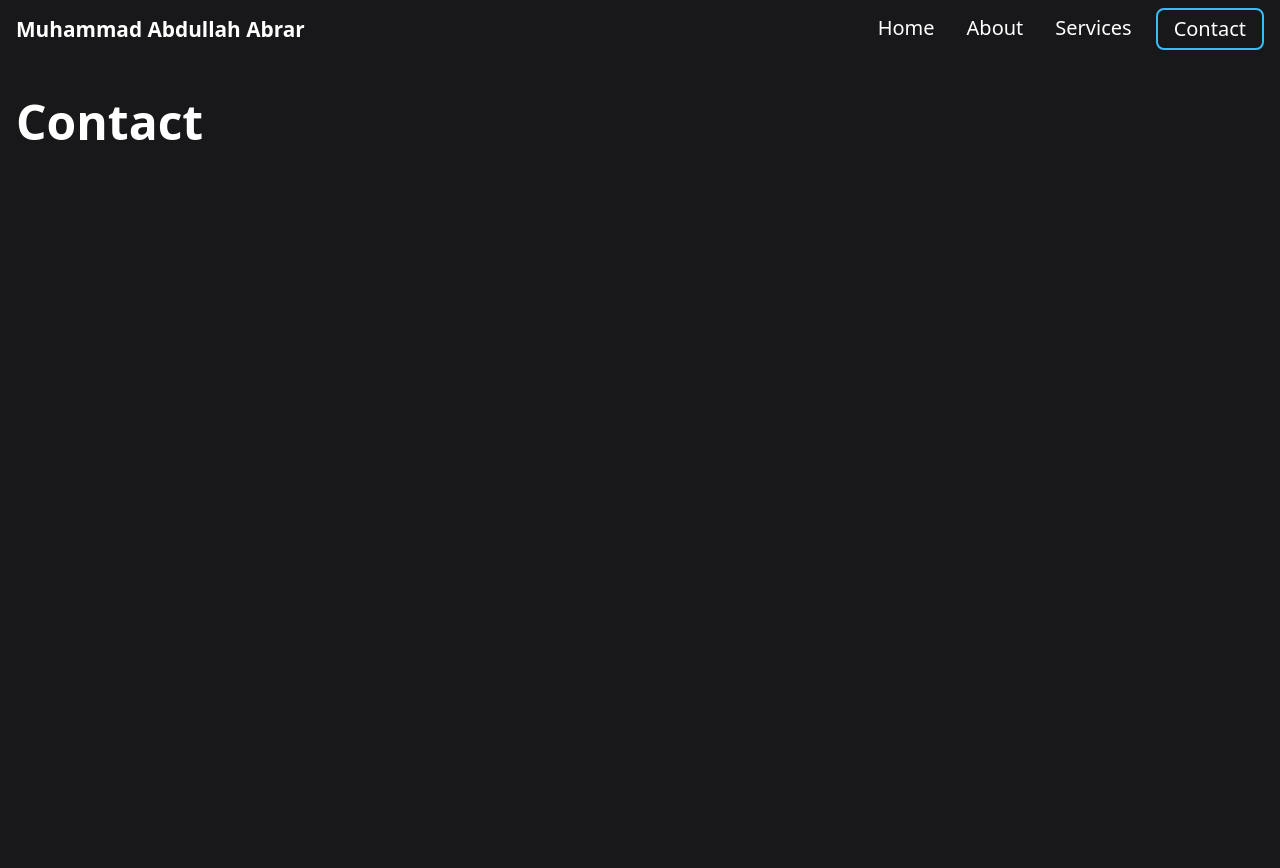
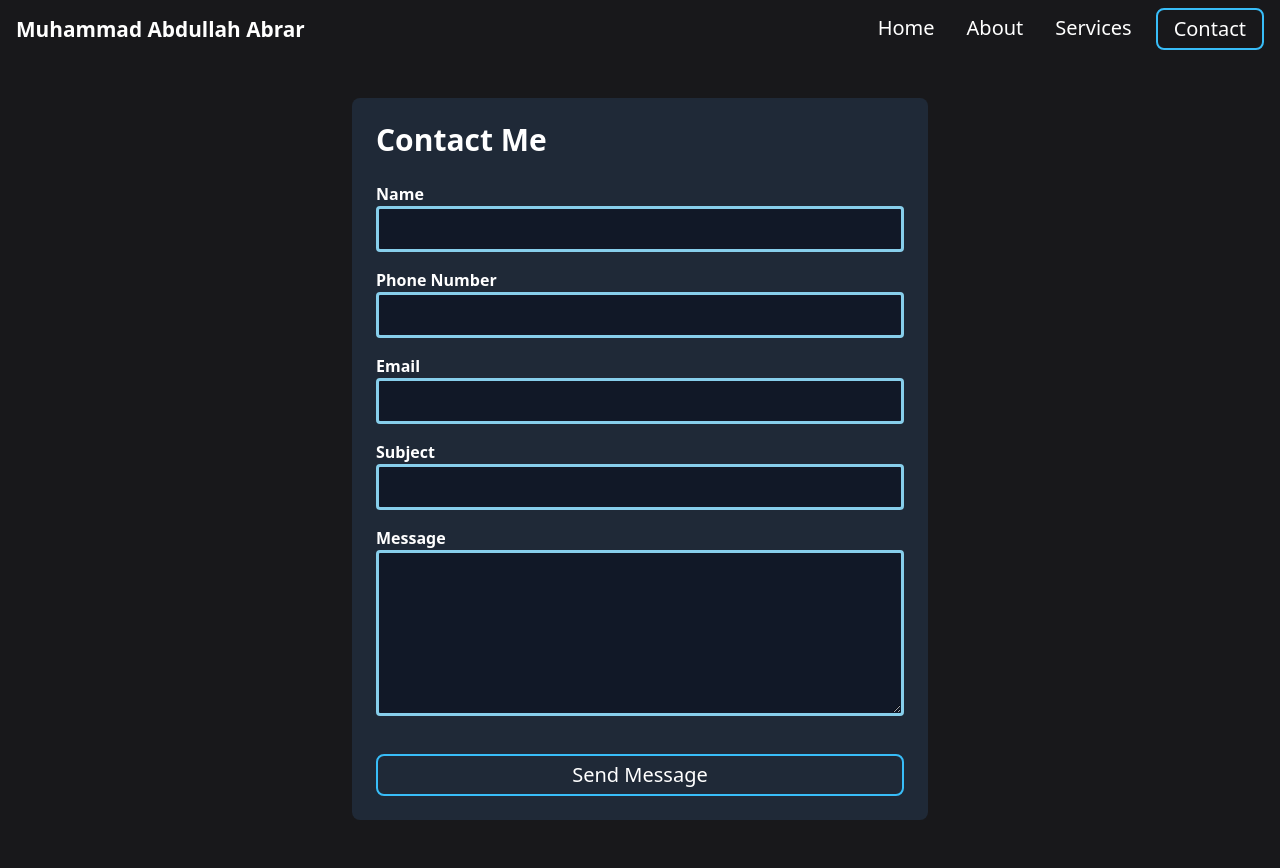
Before and after one commit to Abdullah-0-3/Abdullah-Portfolio, a Flask app: page /contact in a window 1280 px wide. Before the commit the page ends 140 px from the top, so only its background shows below. Run offline with Flask 3, Linux system fonts and the light colour scheme.

Commit message:
10: Completed Contact Webpage

```diff
--- a/app/templates/about.html
+++ b/app/templates/about.html
@@ -181,6 +181,8 @@
                 <span
                     class="absolute inset-x-0 bottom-0 text-sky-500 text-sm font-semibold opacity-0 group-hover:opacity-100 transition-opacity duration-300">Coding</span>
             </div>
+            <br>
+            <br>
         </div>
     </div>
 
--- a/app/templates/contact.html
+++ b/app/templates/contact.html
@@ -1,13 +1,53 @@
 {% extends "base.html" %}
 
-{% block title %}
-    Contact - Muhammad Abdullah Abrar
-{% endblock %}
+{% block title %}Contact - Muhammad Abdullah Abrar{% endblock %}
 
 {% block content %}
+<div class="max-w-xl mx-auto p-6 bg-gray-800 rounded-lg">
+    <h2 class="text-3xl font-bold text-sky-500 mb-6">Contact Me</h2>
+    <form id="contactForm" method="POST" action="{{ url_for('main.contact') }}">
+        <div class="mb-4">
+            <label for="name" class="block text-sky-500 font-semibold">Name</label>
+            <input type="text" id="name" name="name" class="w-full p-2 border border-sky-500 rounded bg-gray-900 text-white" required>
+        </div>
+        <div class="mb-4">
+            <label for="number" class="block text-sky-500 font-semibold">Phone Number</label>
+            <input type="text" id="number" name="number" class="w-full p-2 border border-sky-500 rounded bg-gray-900 text-white" required>
+        </div>
+        <div class="mb-4">
+            <label for="email" class="block text-sky-500 font-semibold">Email</label>
+            <input type="email" id="email" name="email" class="w-full p-2 border border-sky-500 rounded bg-gray-900 text-white" required>
+        </div>
+        <div class="mb-4">
+            <label for="subject" class="block text-sky-500 font-semibold">Subject</label>
+            <input type="text" id="subject" name="subject" class="w-full p-2 border border-sky-500 rounded bg-gray-900 text-white" required>
+        </div>
+        <div class="mb-4">
+            <label for="message" class="block text-sky-500 font-semibold">Message</label>
+            <textarea id="message" name="message" rows="6" class="w-full p-2 border border-sky-500 rounded bg-gray-900 text-white" required></textarea>
+        </div>
+        <button type="submit" class="btn-contact w-full py-2 mt-4">Send Message</button>
+    </form>
+    <div id="successMessage" class="text-green-500 mt-4 hidden">Message Sent!</div>
+</div>
+<br>
+<br>
 
-<div class="text-sky-500 text-3xl sm:text-4xl md:text-5xl font-bold mb-8">
-    Contact
-</div>
+<script>
+    // Show the success message when form is submitted
+    document.getElementById('contactForm').addEventListener('submit', function(event) {
+        event.preventDefault();
 
+        // AJAX to prevent page reload
+        fetch("{{ url_for('main.contact') }}", {
+            method: "POST",
+            body: new FormData(this)
+        }).then(response => {
+            if (response.ok) {
+                document.getElementById('successMessage').classList.remove('hidden');
+                this.reset();
+            }
+        });
+    });
+</script>
 {% endblock %}
```
